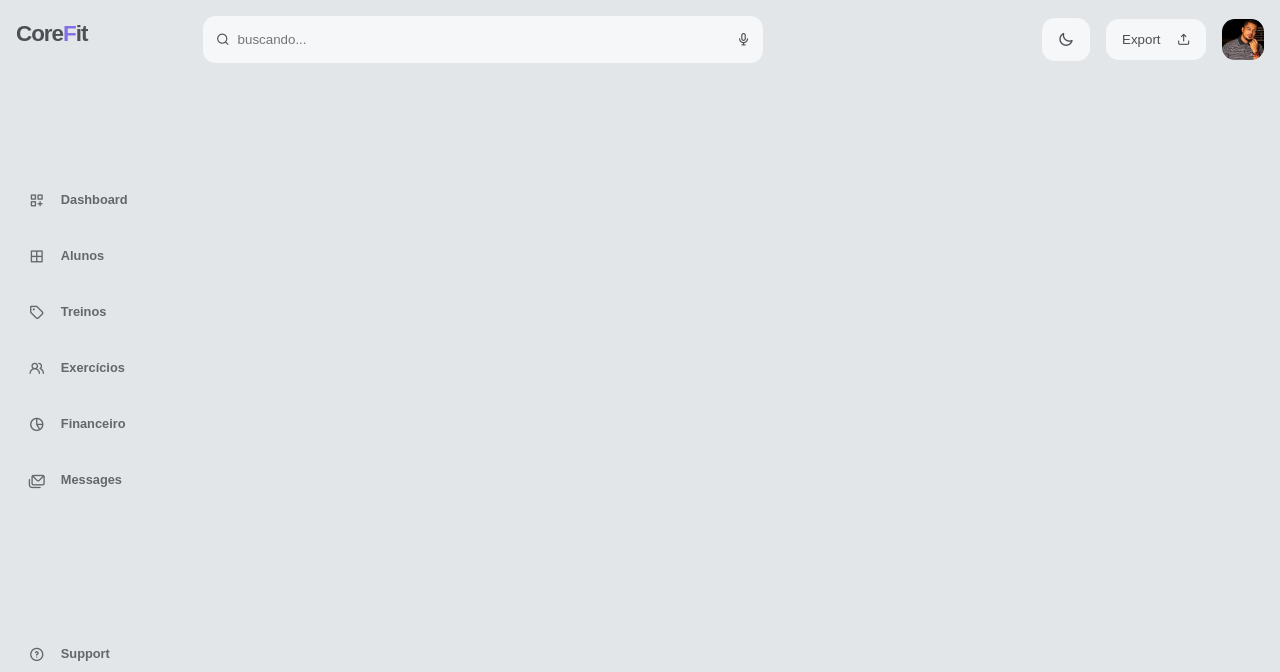
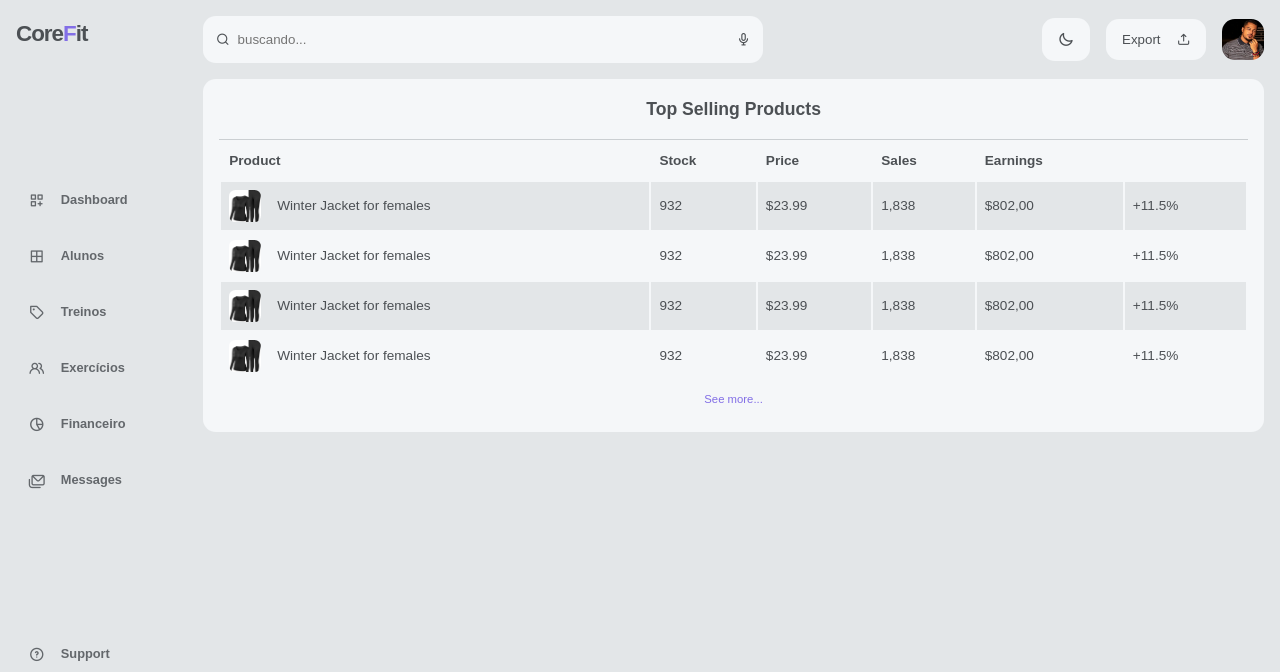
Before and after one commit to geovanipaz/projeto_corefit, a PHP site: page /alunos in a window 1280 px wide. Shown: the top 672 px of the page. Run offline with PHP 8.4, Linux system fonts and the light colour scheme; some libraries are stand-ins or nearby versions.

```diff
--- a/Views/Alunos/alunosGeral.php
+++ b/Views/Alunos/alunosGeral.php
@@ -3,7 +3,76 @@
 ?>
 
 
-
+<section class="topProducts">
+    <h3>Top Selling Products</h3>
+    <table>
+        <thead>
+            <tr>
+                <th>Product</th>
+                <th>Stock</th>
+                <th>Price</th>
+                <th>Sales</th>
+                <th>Earnings</th>
+                <th></th>
+            </tr>
+        </thead>
+        <tbody>
+            <tr>
+                <td>
+                    <div>
+                        <img src="./assets/product1.jpg" alt="">
+                    </div>
+                    <p>Winter Jacket for females</p>
+                </td>
+                <td>932</td>
+                <td>$23.99</td>
+                <td>1,838</td>
+                <td>$802,00</td>
+                <td>+11.5%</td>
+            </tr>
+            <tr>
+                <td>
+                    <div>
+                        <img src="./assets/product1.jpg" alt="">
+                    </div>
+                    <p>Winter Jacket for females</p>
+                </td>
+                <td>932</td>
+                <td>$23.99</td>
+                <td>1,838</td>
+                <td>$802,00</td>
+                <td>+11.5%</td>
+            </tr>
+            <tr>
+                <td>
+                    <div>
+                        <img src="./assets/product1.jpg" alt="">
+                    </div>
+                    <p>Winter Jacket for females</p>
+                </td>
+                <td>932</td>
+                <td>$23.99</td>
+                <td>1,838</td>
+                <td>$802,00</td>
+                <td>+11.5%</td>
+            </tr>
+            <tr>
+                <td>
+                    <div>
+                        <img src="./assets/product1.jpg" alt="">
+                    </div>
+                    <p>Winter Jacket for females</p>
+                </td>
+                <td>932</td>
+                <td>$23.99</td>
+                <td>1,838</td>
+                <td>$802,00</td>
+                <td>+11.5%</td>
+            </tr>
+        </tbody>
+    </table>
+    <small>See more...</small>
+</section>
 
 
 
```
